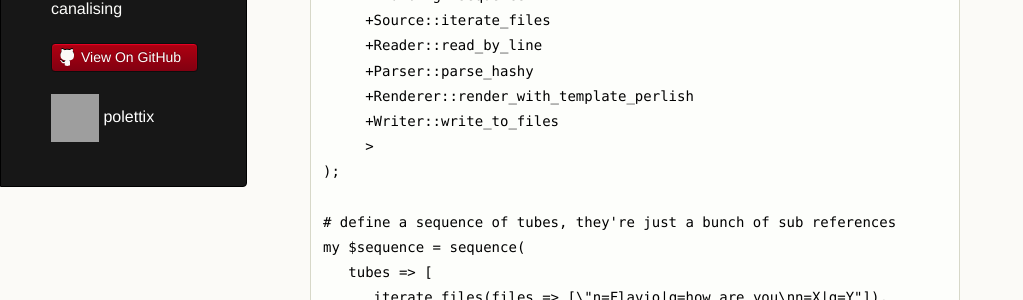
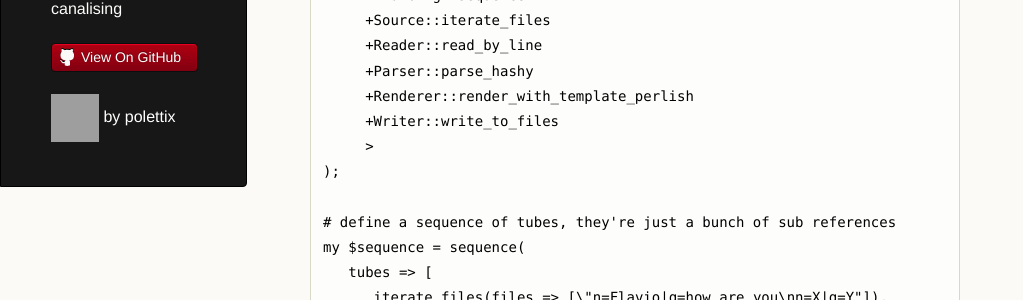
Before and after one commit to polettix/Data-Tubes, a Jekyll site: the page built from index.md, in a window 1280 px wide. Shown: the part 158-458 px from the top of the page, without its empty margins (0-1023 px from the left). Built offline with Jekyll 4.4.1, drawn with Linux system fonts in a browser that asks for light colours; grey boxes are pictures that could not be loaded.

Commit message:
added attribution (explicit)

```diff
--- a/_layouts/page.html
+++ b/_layouts/page.html
@@ -25,7 +25,7 @@
           <li><a class="buttons github" href="https://github.com/polettix/Data-Tubes">View On GitHub</a></li>
         </ul>
 
-        <p class="header"><a href="https://github.com/polettix" class="avatar"><img src="https://avatars0.githubusercontent.com/u/114540?v=3&amp;s=60" width="48" height="48"></a> <a href="https://github.com/polettix">polettix</a></p>
+        <p class="header"><a href="https://github.com/polettix" class="avatar"><img src="https://avatars0.githubusercontent.com/u/114540?v=3&amp;s=60" width="48" height="48"></a> by <a href="https://github.com/polettix">polettix</a></p>
 
       </header>
       <section>
```
